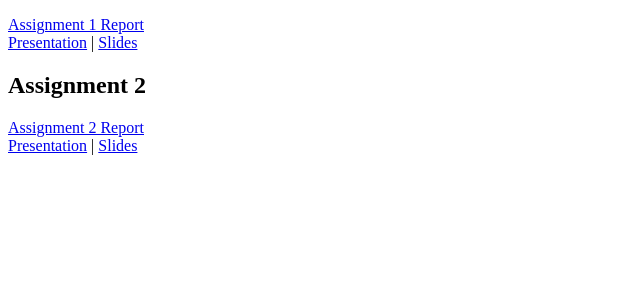
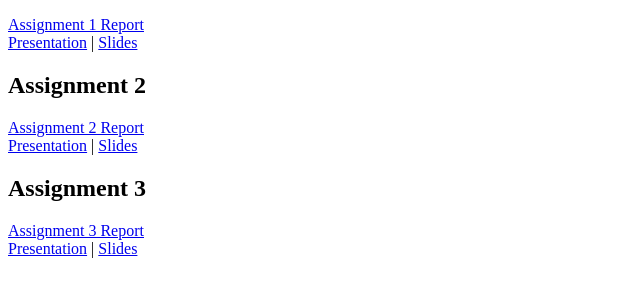
Before and after one commit to destroyer22719/CISC-322-Project, a plain HTML site: page index.html in a window 1280 px wide. Shown: the part 383-678 px from the top of the page, without its empty margins (0-640 px from the left). Drawn offline with Linux system fonts and the light colour scheme.

Commit message:
added a3

```diff
--- a/index.html
+++ b/index.html
@@ -35,6 +35,16 @@
           <a href="./A2_Concrete Architecture Slides.pdf" target="_blank">Slides</a>
         </div>
       </div>
+      <div>
+        <h2>Assignment 3</h2>
+        <div>
+          <a href="./A3_Enhancement.pdf" target="_blank">Assignment 3 Report</a>
+        </div>
+        <div>
+          <a href="https://www.youtube.com/watch?v=cmV4aLM8nrI" target="_blank">Presentation</a> |
+          <a href="./A3_Enhancement_Slides.pdf" target="_blank">Slides</a>
+        </div>
+      </div>
     </div>
   </body>
 </html>
```
Also changed, not shown: 3 other files.
